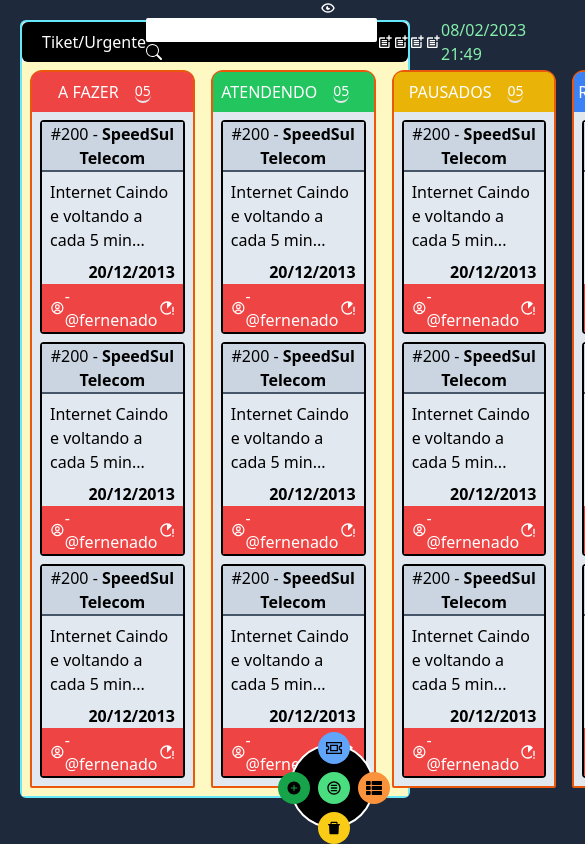
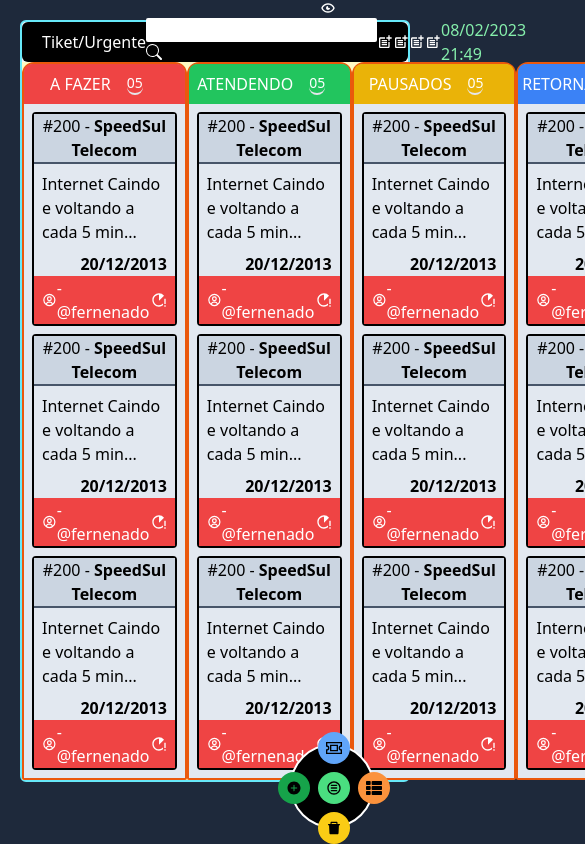
Before and after one commit to ismaelstrey/speedtiket, a React (Vite) app: page / in a window 390 px wide. Shown: the top 844 px of the page, 585 px wide, since content can reach past the window. Built offline with nearby package versions, Linux system fonts and the light colour scheme.

Commit message:
update resposividade

```diff
--- a/src/components/Kanban/_kanbanColumn/KanbanColumn.jsx
+++ b/src/components/Kanban/_kanbanColumn/KanbanColumn.jsx
@@ -1,6 +1,6 @@
 
 
-const KanbanColumn = (props) => <div className="flex flex-col w-full m-2 rounded-sm bg-slate-200 border-2 rounded-t-xl border-orange-600">
+const KanbanColumn = (props) => <div className="flex flex-col w-full sm:m-0 md:m-0 lg:m-2 rounded-sm bg-slate-200 border-2 rounded-t-xl border-orange-600">
     <h3 className={`flex py-2  w-full text-center content-center justify-center items-center  rounded-t-lg  ${props.titleColor} ${props.textColor}`}>
          {props.title}
           <span className=" mx-4 rounded-full border-b-2 text-sm">05</span>
--- a/src/components/Kanban/_kanbanContainer/KanbanContainer.jsx
+++ b/src/components/Kanban/_kanbanContainer/KanbanContainer.jsx
@@ -1,7 +1,3 @@
-import React from 'react';
-
-// import { Container } from './styles';
-
-const KanbanContainer =({children})=><div className='flex w-full h-full bg-yellow-100'>{children}</div>
+const KanbanContainer =({children})=><div className='flex md:flex-col sm:flex-col lg:flex-row w-full h-full bg-yellow-100'>{children}</div>
 
 export  {KanbanContainer};
```
